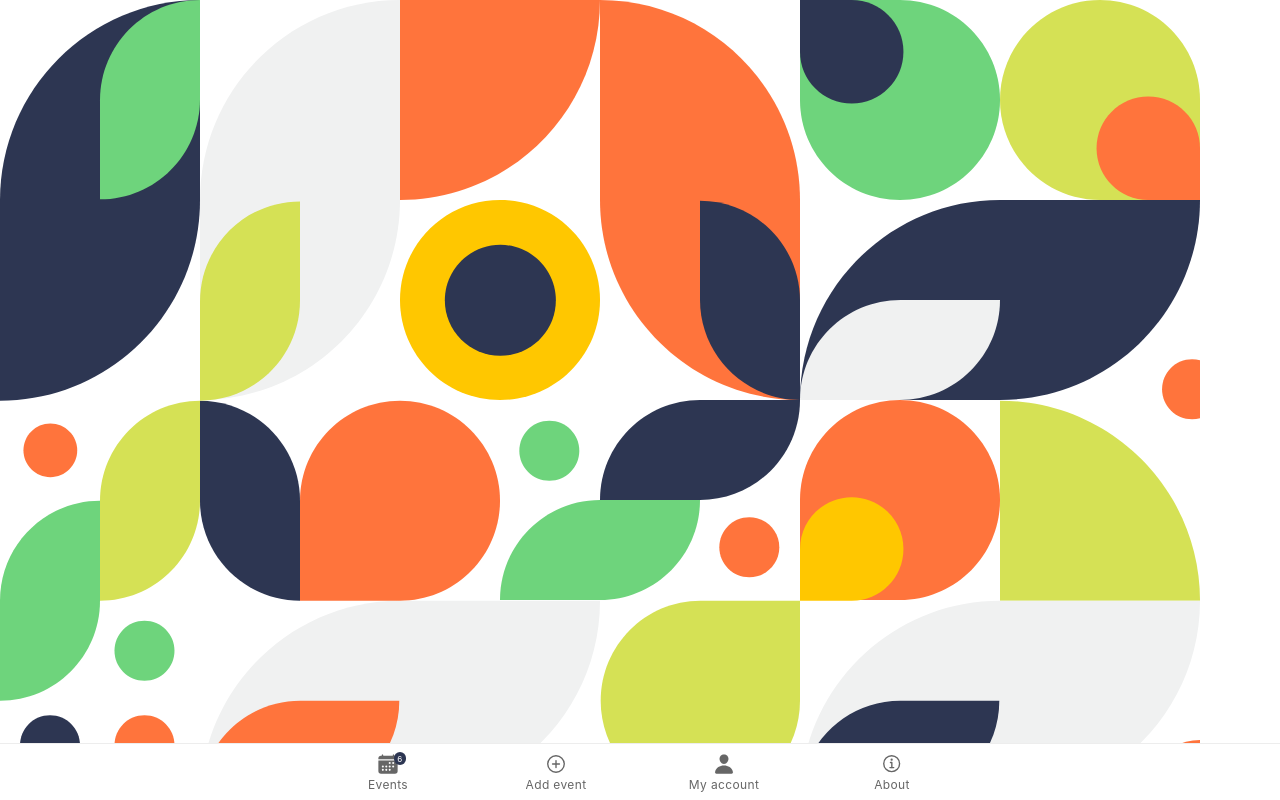
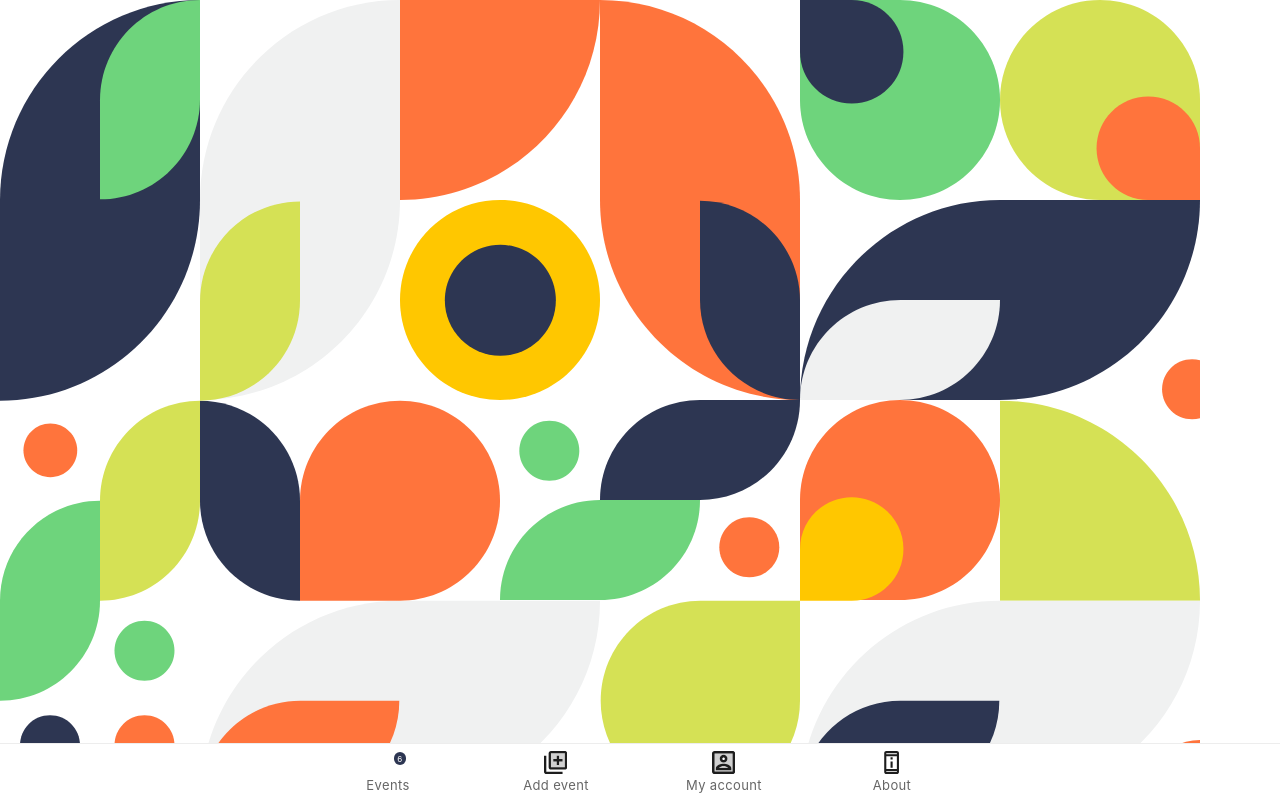
Before and after one commit to Verthon/event-app, a React (Create React App) app in the folder event-app/: page /home in a window 1280 px wide. Built offline with nearby package versions, Linux system fonts and the light colour scheme; no server answers.

Commit message:
Added custom icons to the Tabs.

```diff
--- a/event-app/src/App.tsx
+++ b/event-app/src/App.tsx
@@ -1,50 +1,48 @@
-import React from "react";
-import { Redirect, Route } from "react-router-dom";
-import { IonApp, IonRouterOutlet } from "@ionic/react";
+import React from 'react'
+import { Redirect, Route } from 'react-router-dom'
+import { IonApp, IonRouterOutlet } from '@ionic/react'
 import {
   IonTabs,
   IonTabBar,
   IonTabButton,
   IonIcon,
   IonLabel,
-  IonBadge
-} from "@ionic/react";
-import { IonReactRouter } from "@ionic/react-router";
-import Home from "./pages/Home";
-import Events from "./pages/Events";
-import About from "./pages/About";
-import Account from "./pages/Account";
-import SignIn from "./pages/SignIn";
-import CreateEvent from "./pages/CreateEvent";
-
-import {
-  calendar,
-  addCircleOutline,
-  person,
-  informationCircleOutline
-} from "ionicons/icons";
+  IonBadge,
+} from '@ionic/react'
+import { IonReactRouter } from '@ionic/react-router'
+import styled from 'styled-components'
+import Home from './pages/Home'
+import Events from './pages/Events'
+import About from './pages/About'
+import Account from './pages/Account'
+import SignIn from './pages/SignIn'
+import CreateEvent from './pages/CreateEvent'
+import dateRangeIcon from './assets/icons/date_range.svg'
+import accountBoxIcon from './assets/icons/account_box.svg'
+import libraryAddIcon from './assets/icons/library_add.svg'
+import infoIcon from './assets/icons/perm_device_information.svg'
 
 /* Core CSS required for Ionic components to work properly */
-import "@ionic/react/css/core.css";
+import '@ionic/react/css/core.css'
 
 /* Basic CSS for apps built with Ionic */
-import "@ionic/react/css/normalize.css";
-import "@ionic/react/css/structure.css";
-import "@ionic/react/css/typography.css";
+import '@ionic/react/css/normalize.css'
+import '@ionic/react/css/structure.css'
+import '@ionic/react/css/typography.css'
 
 /* Optional CSS utils that can be commented out */
-import "@ionic/react/css/padding.css";
-import "@ionic/react/css/float-elements.css";
-import "@ionic/react/css/text-alignment.css";
-import "@ionic/react/css/text-transformation.css";
-import "@ionic/react/css/flex-utils.css";
-import "@ionic/react/css/display.css";
+import '@ionic/react/css/padding.css'
+import '@ionic/react/css/float-elements.css'
+import '@ionic/react/css/text-alignment.css'
+import '@ionic/react/css/text-transformation.css'
+import '@ionic/react/css/flex-utils.css'
+import '@ionic/react/css/display.css'
 
 /* Theme variables */
-import "./theme/variables.css";
+import './theme/variables.css'
 
 /* Custom css */
-import "./styles/index.css";
+import './styles/index.css'
 
 const App: React.FC = () => (
   <IonApp>
@@ -61,29 +59,29 @@ const App: React.FC = () => (
         </IonRouterOutlet>
         <IonTabBar slot="bottom">
           <IonTabButton tab="events" href="/events">
-            <IonIcon icon={calendar} />
+            <IonIcon icon={dateRangeIcon} />
             <IonLabel>Events</IonLabel>
             <IonBadge>6</IonBadge>
           </IonTabButton>
 
           <IonTabButton tab="create-event" href="/create-event">
-            <IonIcon icon={addCircleOutline} />
+            <IonIcon icon={libraryAddIcon} />
             <IonLabel>Add event</IonLabel>
           </IonTabButton>
 
           <IonTabButton tab="account" href="/login">
-            <IonIcon icon={person} />
+            <IonIcon icon={accountBoxIcon} />
             <IonLabel>My account</IonLabel>
           </IonTabButton>
 
           <IonTabButton tab="about" href="/about">
-            <IonIcon icon={informationCircleOutline} />
+            <IonIcon icon={infoIcon} />
             <IonLabel>About</IonLabel>
           </IonTabButton>
         </IonTabBar>
       </IonTabs>
     </IonReactRouter>
   </IonApp>
-);
+)
 
-export default App;
+export default App
--- a/event-app/src/styles/index.css
+++ b/event-app/src/styles/index.css
@@ -47,3 +47,11 @@
   display: flex;
   flex-direction: column;
 }
+
+ion-tab-button ion-icon{
+  font-size: 1.45rem;
+}
+
+ion-tab-button ion-label {
+  font-size: 13px;
+}
--- a/event-app/src/theme.css
+++ b/event-app/src/theme.css
@@ -36,7 +36,7 @@
   --ion-color-primary-tint: #424a63;
 
 
-  --ion-color-secondary: #0cd1e8;
+  --ion-color-secondary: #F6F9FF;
   --ion-color-secondary-rgb: 12, 209, 232;
   --ion-color-secondary-contrast: #ffffff;
   --ion-color-secondary-contrast-rgb: 255, 255, 255;
@@ -152,6 +152,10 @@ ion-button {
   --box-shadow: 0 0 2px rgba(0, 0, 0, 0.3);
 }
 
+ion-content{
+  background-color: var(--ion-color-secondary);
+}
+
 /* Shared Variables
 // --------------------------------------------------
 // To customize the look and feel of this app, you can override
```
Also changed, not shown: event-app/src/Tabs.tsx (+4 -4 lines).
